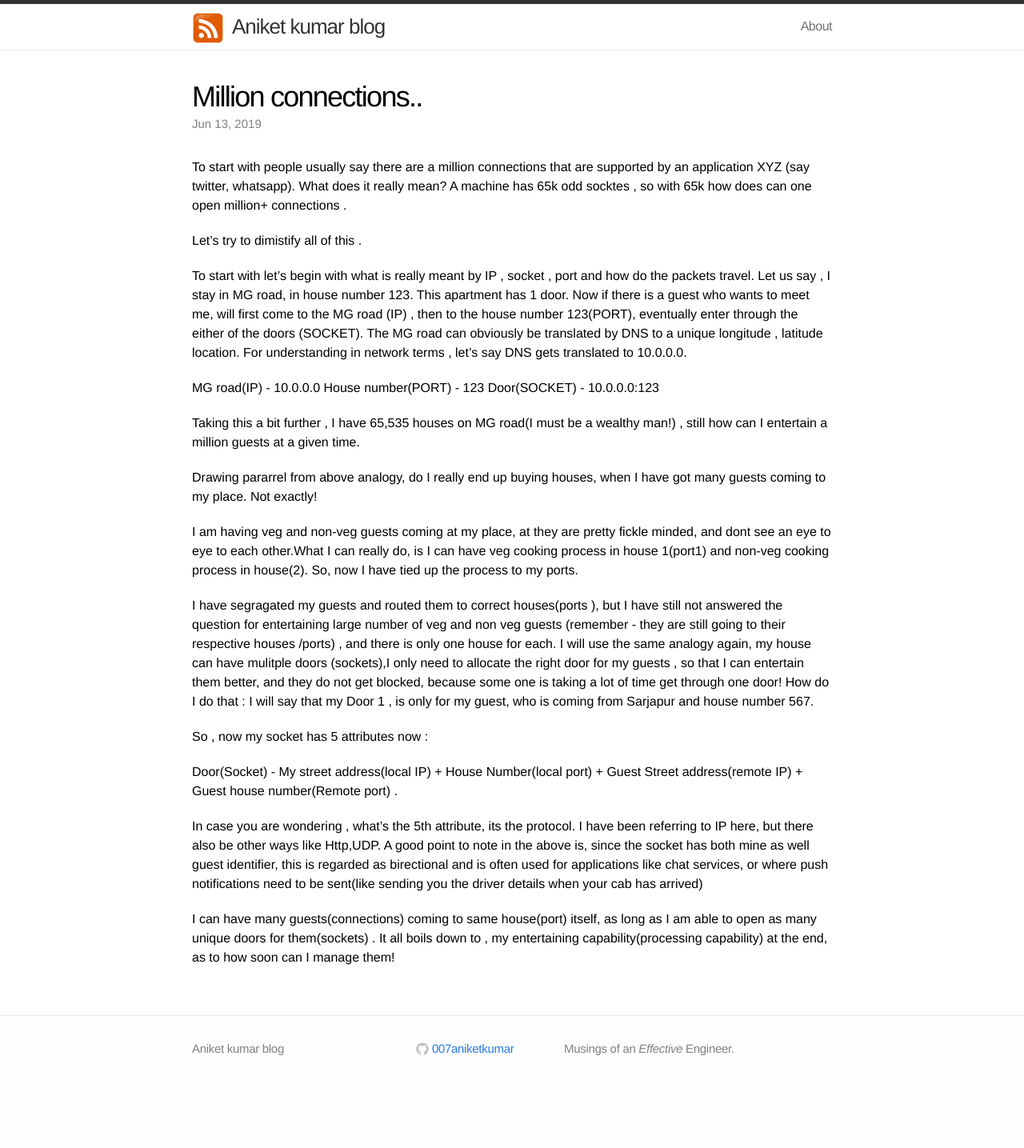
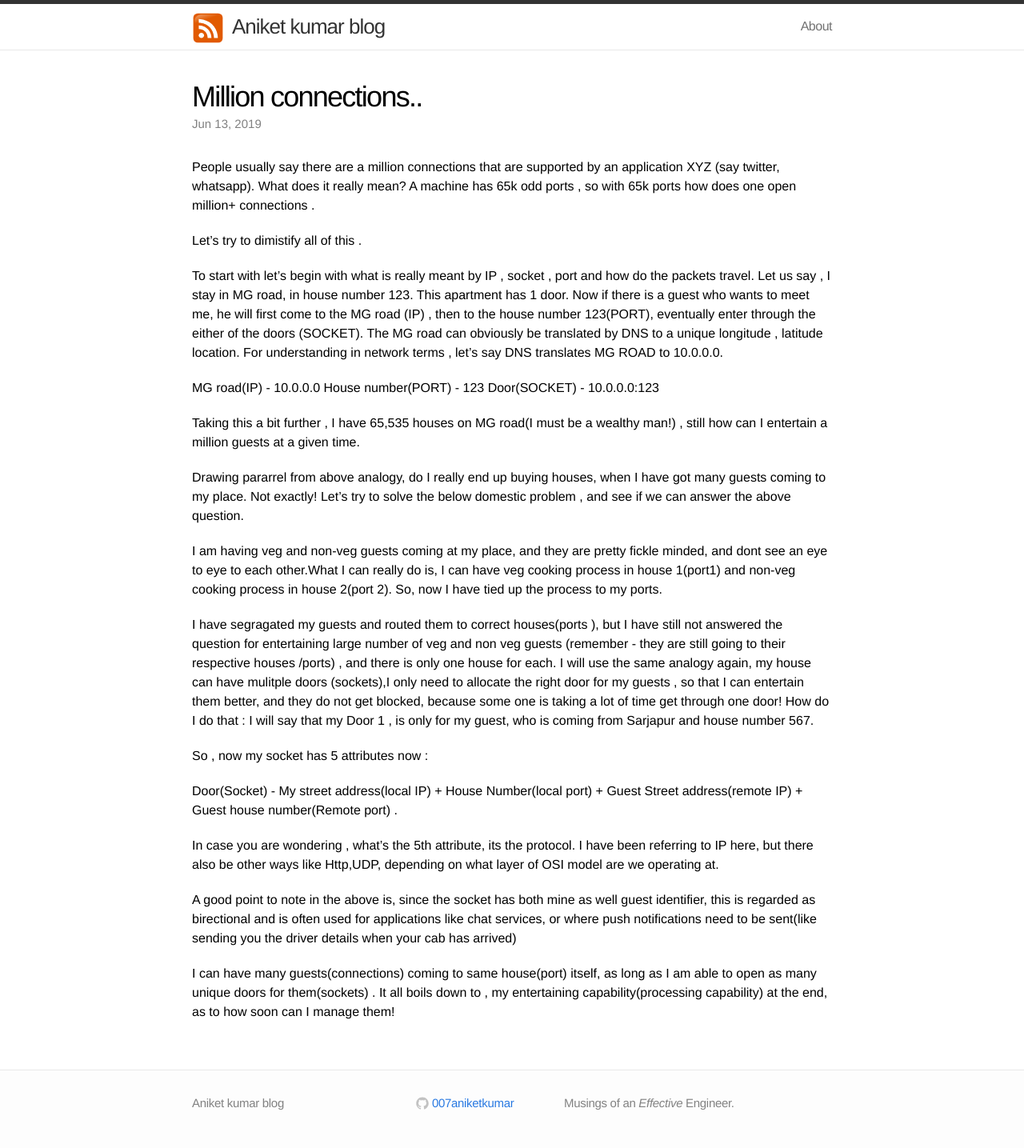
Before and after one commit to 007aniketkumar/007aniketkumarblog.github.io, a Jekyll site: the page built from _posts/2019-06-13-Million Connections-What does it actually mean.markdown, in a window 1280 px wide. Shown: the whole page at 80% size. Built offline with Jekyll 4.4.1, drawn with Linux system fonts in a browser that asks for light colours; before the commit the page ends 1367 px from its top, so only the background shows below that.

Commit message:
Update 2019-06-13-Million Connections-What does it actually mean.markdown

```diff
--- a/_posts/2019-06-13-Million Connections-What does it actually mean.markdown
+++ b/_posts/2019-06-13-Million Connections-What does it actually mean.markdown
@@ -9,16 +9,16 @@ mathjax: false
 
 ---
 
-To start with people usually say there are a million connections that are supported by an application XYZ (say twitter, whatsapp).
-What does it really mean? A machine has 65k odd socktes , so with 65k how does can one open million+ connections .
+People usually say there are a million connections that are supported by an application XYZ (say twitter, whatsapp).
+What does it really mean? A machine has 65k odd ports , so with 65k ports how does  one open million+ connections .
 
 Let's try to dimistify all of this .
 
 To start with let's begin with what is really meant by IP , socket , port and how do the packets travel.
-Let us  say , I stay in MG road, in house number 123. This apartment has 1 door. Now if there is a guest who wants to meet me, will
+Let us  say , I stay in MG road, in house number 123. This apartment has 1 door. Now if there is a guest who wants to meet me, he will
 first come to the MG road (IP) , then to the house number 123(PORT), eventually enter through the either of the doors (SOCKET).
 The MG road can obviously be translated by DNS to a unique longitude , latitude location. For understanding in network terms , let's say
-DNS gets translated to 10.0.0.0.
+DNS  translates MG ROAD to 10.0.0.0.
 
 MG road(IP) - 10.0.0.0
 House number(PORT) - 123
@@ -27,8 +27,9 @@ Door(SOCKET) - 10.0.0.0:123
 Taking this a bit further , I have 65,535 houses on MG road(I must be a wealthy man!) , still how can I entertain a million guests at a given time.
 
 Drawing pararrel from above analogy, do I really end up buying houses, when I have got many guests coming to my place. Not exactly!
+Let's try to solve the below domestic problem , and see if we can answer the above question.
 
-I am having veg and non-veg guests coming at my place, at they are pretty fickle minded, and dont see an eye to eye to each other.What I can really do, is I can have veg cooking process in house 1(port1) and non-veg cooking process in house(2).
+I am having veg and non-veg guests coming at my place, and they are pretty fickle minded, and dont see an eye to eye to each other.What I can really do is, I can have veg cooking process in house 1(port1) and non-veg cooking process in house 2(port 2).
 So, now I have tied up the process to my ports.
 
 I have segragated my guests and routed them to correct houses(ports ), but I have still not answered the question for entertaining large number of veg and non veg guests (remember - they are still going to their respective houses /ports) , and there is only one house for each.
@@ -40,7 +41,8 @@ I have segragated my guests and routed them to correct houses(ports ), but I hav
 
  Door(Socket) - My street address(local IP) + House Number(local port) + Guest Street address(remote IP) + Guest house number(Remote port) .
 
- In case you are wondering , what's the 5th attribute, its the protocol. I have been referring to IP here, but there also be other ways like Http,UDP.
+ In case you are wondering , what's the 5th attribute, its the protocol. I have been referring to IP here, but there also be other ways like Http,UDP, depending on what layer of OSI model are we operating at.
+
  A good point to note in the above is, since the socket has both mine as well guest identifier, this is regarded as birectional and is often used for applications like chat services, or where push notifications need to be sent(like sending you the driver details when your cab has arrived)
 
 I can have many guests(connections) coming to same house(port) itself, as long as I am able to open as many unique doors for them(sockets) .
```
